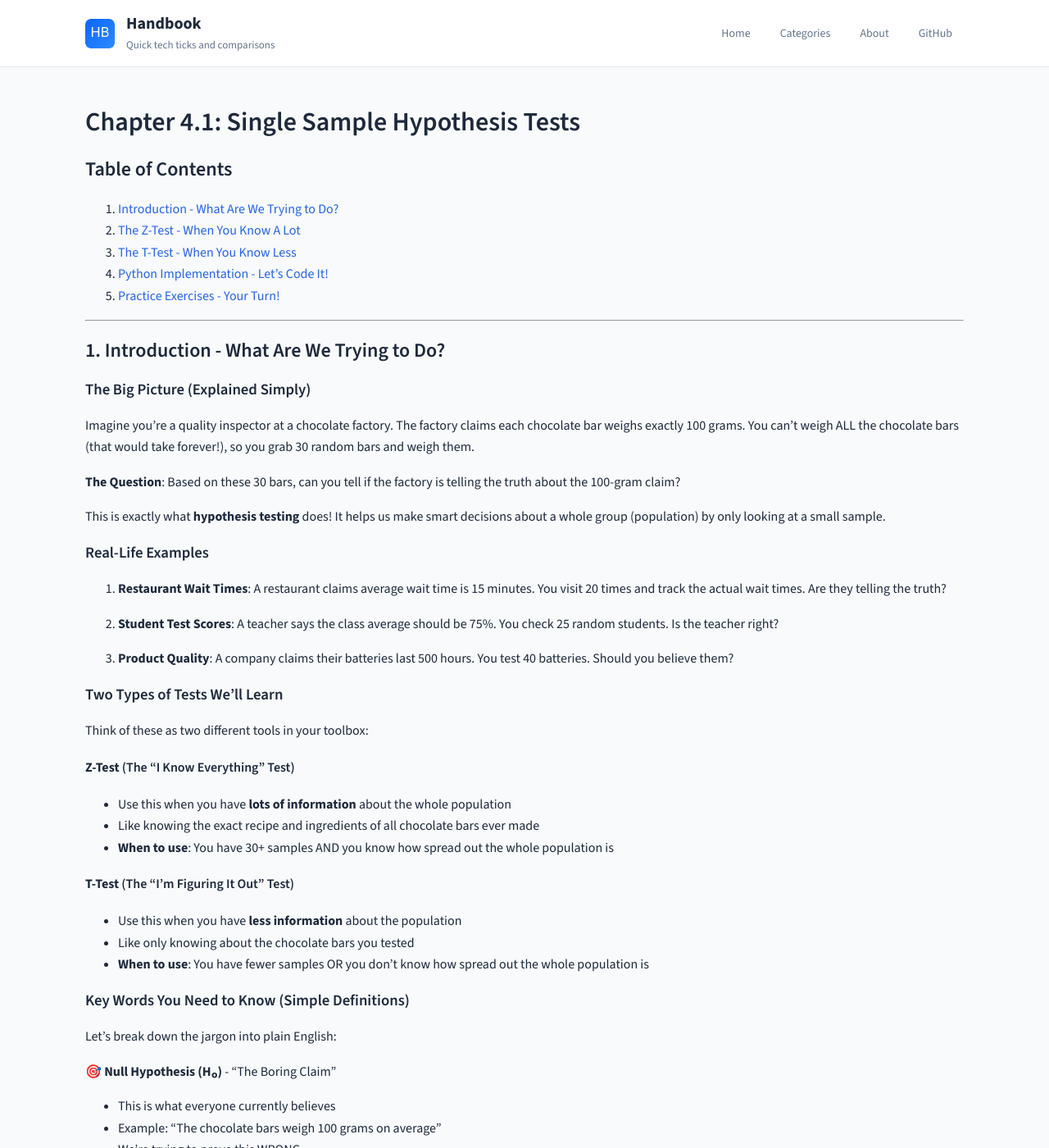
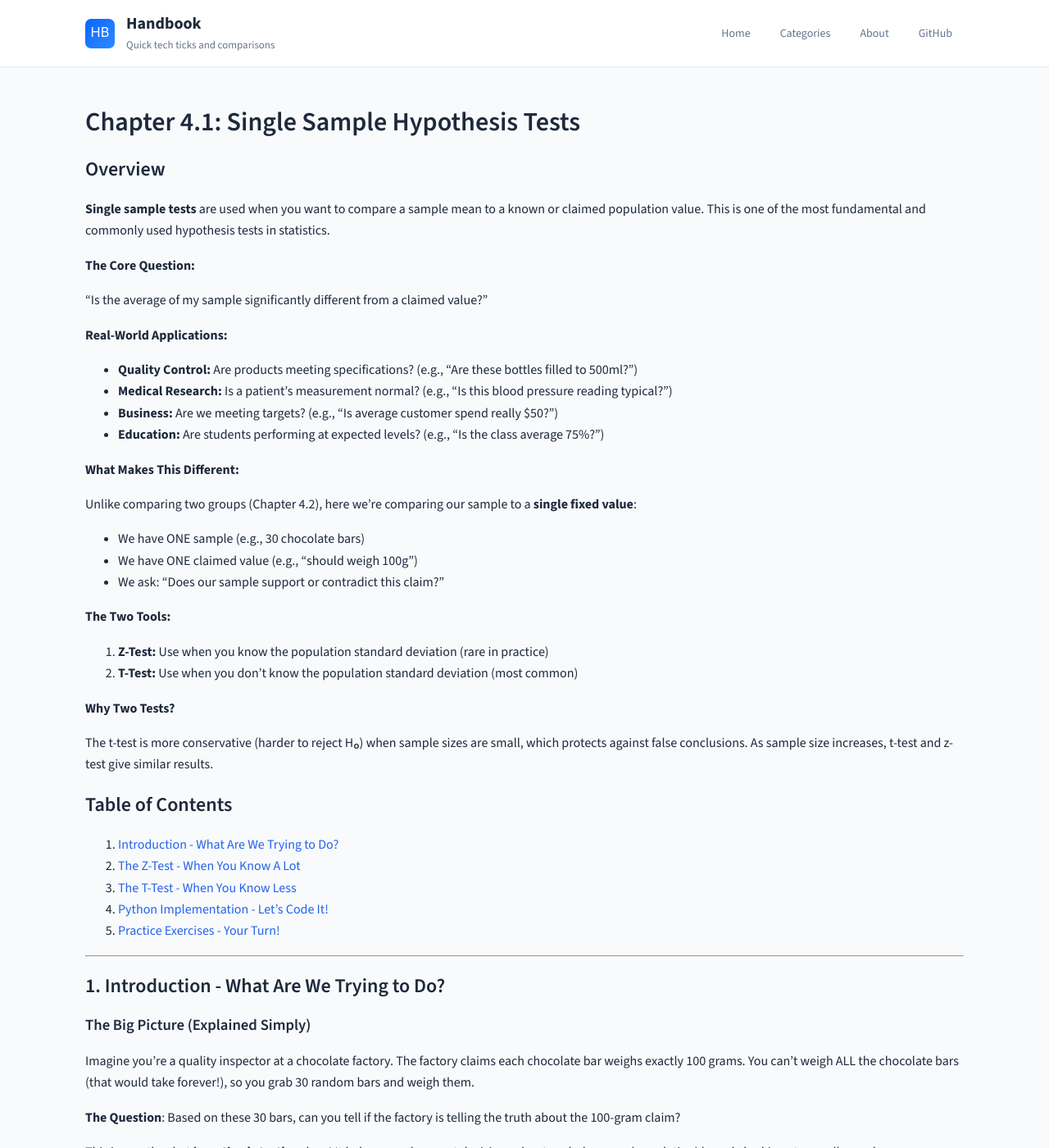
Before and after one commit to rilov/handbook, a Jekyll site: the page built from _topics/Chapter 4.1 - Single Sample Tests.md, in a window 1280 px wide and 1400 px high. Shown: the whole window at 82% size. Built offline with Jekyll 4.4.1, drawn with Linux system fonts in a browser that asks for light colours; our own code applies the rules of GitHub Pages for plain Markdown files.

Commit message:
Enhance Chapter 4.1 with detailed overview of single sample tests

```diff
--- a/_topics/Chapter 4.1 - Single Sample Tests.md
+++ b/_topics/Chapter 4.1 - Single Sample Tests.md
@@ -12,6 +12,37 @@ summary: "Learn single sample hypothesis tests - z-tests and t-tests for compari
 ---
 
 # Chapter 4.1: Single Sample Hypothesis Tests
+
+## Overview
+
+**Single sample tests** are used when you want to compare a sample mean to a known or claimed population value. This is one of the most fundamental and commonly used hypothesis tests in statistics.
+
+**The Core Question:**
+
+"Is the average of my sample significantly different from a claimed value?"
+
+**Real-World Applications:**
+
+- **Quality Control:** Are products meeting specifications? (e.g., "Are these bottles filled to 500ml?")
+- **Medical Research:** Is a patient's measurement normal? (e.g., "Is this blood pressure reading typical?")
+- **Business:** Are we meeting targets? (e.g., "Is average customer spend really $50?")
+- **Education:** Are students performing at expected levels? (e.g., "Is the class average 75%?")
+
+**What Makes This Different:**
+
+Unlike comparing two groups (Chapter 4.2), here we're comparing our sample to a **single fixed value**:
+- We have ONE sample (e.g., 30 chocolate bars)
+- We have ONE claimed value (e.g., "should weigh 100g")
+- We ask: "Does our sample support or contradict this claim?"
+
+**The Two Tools:**
+
+1. **Z-Test:** Use when you know the population standard deviation (rare in practice)
+2. **T-Test:** Use when you don't know the population standard deviation (most common)
+
+**Why Two Tests?**
+
+The t-test is more conservative (harder to reject H₀) when sample sizes are small, which protects against false conclusions. As sample size increases, t-test and z-test give similar results.
 
 ## Table of Contents
 1. [Introduction - What Are We Trying to Do?](#introduction)
```
